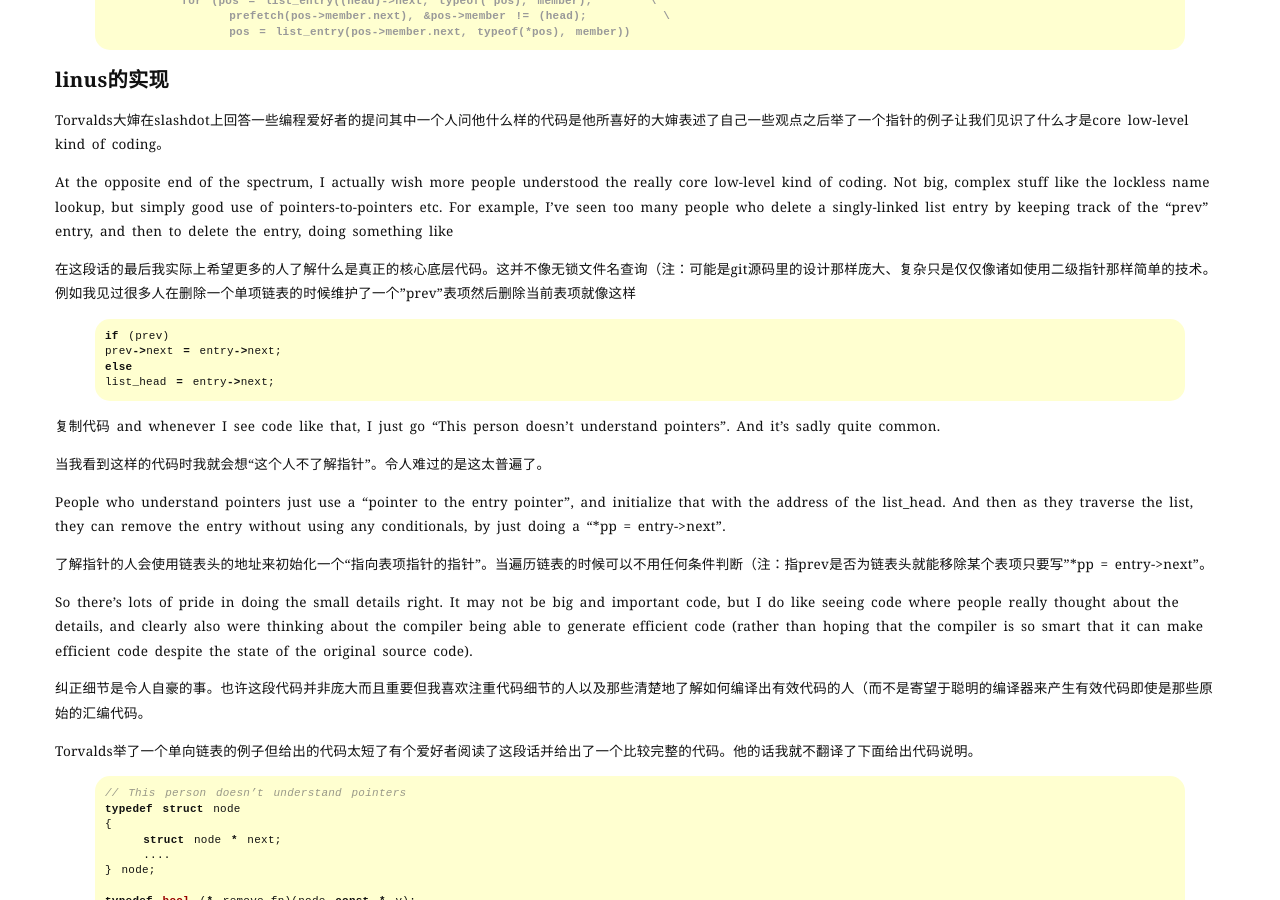
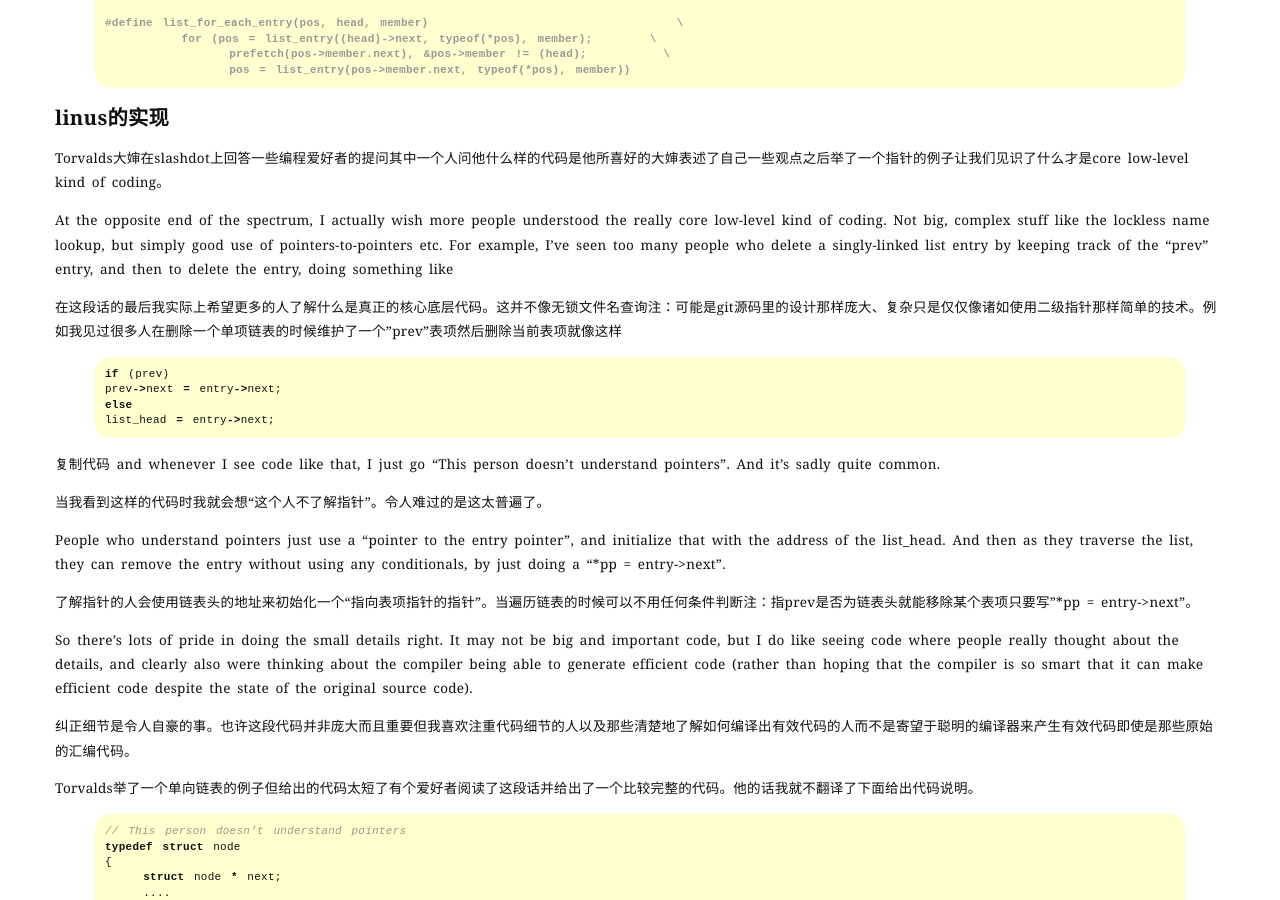
Before and after one commit to aaronz/aaronz.github.com, a Jekyll site: the page built from _posts/2015-10-22-linkedlist.markdown, in a window 1280 px wide and 900 px high, scrolled down 2095 px. Built offline with Jekyll 4.4.1, drawn with Linux system fonts in a browser that asks for light colours; Markdown is read by kramdown in place of the engine named in the settings; comment, search, counter and statistics services are not loaded.

```diff
--- a/_posts/2015-10-21-avltree.markdown
+++ b/_posts/2015-10-21-avltree.markdown
@@ -10,6 +10,7 @@ categories: Data-Structures
 AVL树是其每个节点的左子树和右子树高度最多差1的二叉查找树。因为它的发明者是Adelson-Velsky和Landis，所以叫AVL树。
 
 ![AVL Tree](https://upload.wikimedia.org/wikipedia/commons/thumb/f/f5/AVL_Tree_Rebalancing.svg/350px-AVL_Tree_Rebalancing.svg.png)
+
 <!--more-->
 
 #基本操作
--- a/_posts/2015-10-22-linkedlist.markdown
+++ b/_posts/2015-10-22-linkedlist.markdown
@@ -9,6 +9,7 @@ categories: Data-Structures
 
 链表Linked list是一种常见的基础数据结构是一种线性表但是并不会按线性的顺序存储数据而是在每一个节点里存到下一个节点的指针(Pointer)。由于不必须按顺序存储链表在插入的时候可以达到O(1)的复杂度比另一种线性表顺序表快得多但是查找一个节点或者访问特定编号的节点则需要O(n)的时间而顺序表相应的时间复杂度分别是O(logn)和O(1)。
 链表允许插入和移除表上任意位置上的节点但是不允许随机存取。链表有很多种不同的类型:单向链表,双向链表以及循环链表。
+
 ![single](https://upload.wikimedia.org/wikipedia/commons/thumb/6/6d/Singly-linked-list.svg/408px-Singly-linked-list.svg.png)
 
 ![double](https://upload.wikimedia.org/wikipedia/commons/thumb/5/5e/Doubly-linked-list.svg/610px-Doubly-linked-list.svg.png)
@@ -82,7 +83,7 @@ Torvalds大婶在slashdot上回答一些编程爱好者的提问其中一个人
 
 At the opposite end of the spectrum, I actually wish more people understood the really core low-level kind of coding. Not big, complex stuff like the lockless name lookup, but simply good use of pointers-to-pointers etc. For example, I've seen too many people who delete a singly-linked list entry by keeping track of the "prev" entry, and then to delete the entry, doing something like
 
-在这段话的最后我实际上希望更多的人了解什么是真正的核心底层代码。这并不像无锁文件名查询（注：可能是git源码里的设计那样庞大、复杂只是仅仅像诸如使用二级指针那样简单的技术。例如我见过很多人在删除一个单项链表的时候维护了一个"prev"表项然后删除当前表项就像这样
+在这段话的最后我实际上希望更多的人了解什么是真正的核心底层代码。这并不像无锁文件名查询注：可能是git源码里的设计那样庞大、复杂只是仅仅像诸如使用二级指针那样简单的技术。例如我见过很多人在删除一个单项链表的时候维护了一个"prev"表项然后删除当前表项就像这样
 
 {% highlight c %}
 if (prev)
@@ -98,11 +99,11 @@ and whenever I see code like that, I just go "This person doesn't understand poi
 
 People who understand pointers just use a "pointer to the entry pointer", and initialize that with the address of the list_head. And then as they traverse the list, they can remove the entry without using any conditionals, by just doing a "*pp = entry->next".
 
-了解指针的人会使用链表头的地址来初始化一个“指向表项指针的指针”。当遍历链表的时候可以不用任何条件判断（注：指prev是否为链表头就能移除某个表项只要写"*pp = entry->next"。
+了解指针的人会使用链表头的地址来初始化一个“指向表项指针的指针”。当遍历链表的时候可以不用任何条件判断注：指prev是否为链表头就能移除某个表项只要写"*pp = entry->next"。
 
 So there's lots of pride in doing the small details right. It may not be big and important code, but I do like seeing code where people really thought about the details, and clearly also were thinking about the compiler being able to generate efficient code (rather than hoping that the compiler is so smart that it can make efficient code *despite* the state of the original source code).
 
-纠正细节是令人自豪的事。也许这段代码并非庞大而且重要但我喜欢注重代码细节的人以及那些清楚地了解如何编译出有效代码的人（而不是寄望于聪明的编译器来产生有效代码即使是那些原始的汇编代码。
+纠正细节是令人自豪的事。也许这段代码并非庞大而且重要但我喜欢注重代码细节的人以及那些清楚地了解如何编译出有效代码的人而不是寄望于聪明的编译器来产生有效代码即使是那些原始的汇编代码。
 
 Torvalds举了一个单向链表的例子但给出的代码太短了有个爱好者阅读了这段话并给出了一个比较完整的代码。他的话我就不翻译了下面给出代码说明。
 
```
